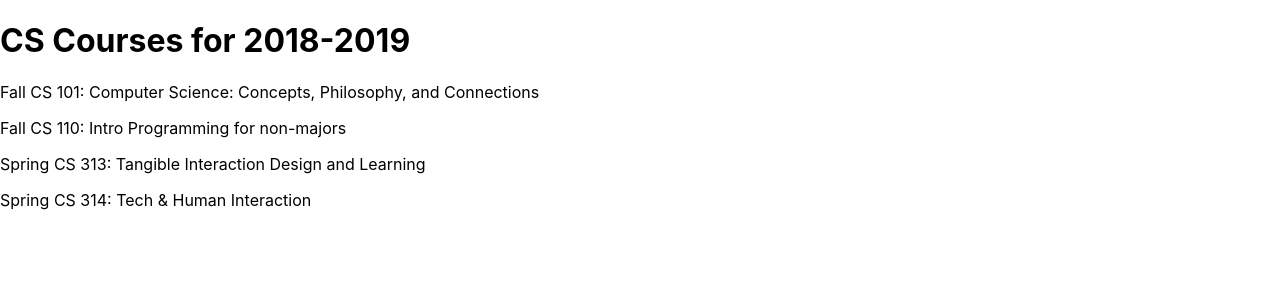
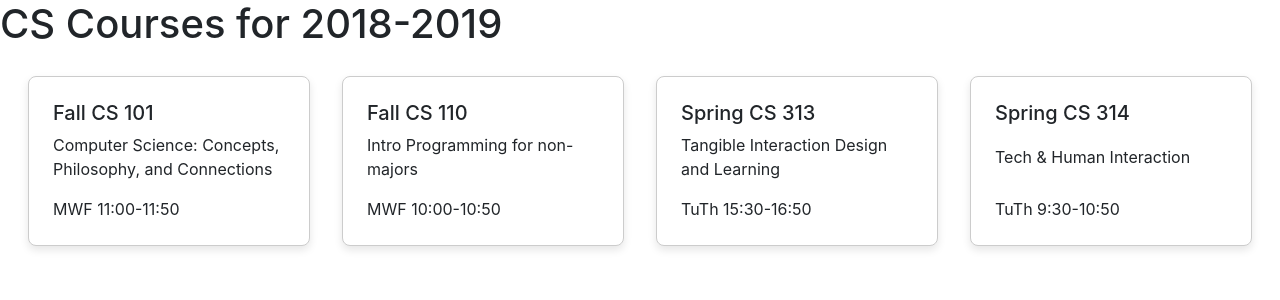
Before and after one commit to ZL-Asica/F24-CS392-ReactTutorial, a React (Vite) app: page / in a window 1280 px wide. Shown: the top 300 px of the page. Built offline with nearby package versions, Linux system fonts and the light colour scheme.

Commit message:
Add style

```diff
--- a/index.html
+++ b/index.html
@@ -5,6 +5,7 @@
     <link rel="icon" type="image/svg+xml" href="/favicon.svg" />
     <meta name="viewport" content="width=device-width, initial-scale=1.0" />
     <title>CS Course Scheduler</title>
+    <link rel="stylesheet" href="https://cdn.jsdelivr.net/npm/bootstrap@5.3.3/dist/css/bootstrap.min.css" integrity="sha256-PI8n5gCcz9cQqQXm3PEtDuPG8qx9oFsFctPg0S5zb8g=" crossorigin="anonymous">
   </head>
   <body>
     <div id="root"></div>
--- /dev/null
+++ b/src/components/CourseList.css
@@ -0,0 +1,19 @@
+.course-list {
+  display: grid;
+  grid-template-columns: repeat(auto-fill, minmax(250px, 1fr));
+  gap: 16px;
+  margin: 20px;
+}
+
+.card {
+  border: 1px solid #ccc;
+  border-radius: 8px;
+  box-shadow: 0 4px 8px rgba(0, 0, 0, 0.1);
+}
+
+.card-body {
+  display: flex;
+  flex-direction: column;
+  justify-content: space-between;
+  height: 100%;
+}
--- a/src/components/CourseList.jsx
+++ b/src/components/CourseList.jsx
@@ -1,43 +1,16 @@
+import React from 'react';
+import './CourseList.css';
+
 const CourseList = ({ courses }) => {
-
-  // "courses": {
-  //   "F101" : {
-  //     "term": "Fall",
-  //     "number": "101",
-  //     "meets" : "MWF 11:00-11:50",
-  //     "title" : "Computer Science: Concepts, Philosophy, and Connections"
-  //   },
-  //   "F110" : {
-  //     "term": "Fall",
-  //     "number": "110",
-  //     "meets" : "MWF 10:00-10:50",
-  //     "title" : "Intro Programming for non-majors"
-  //   },
-  //   "S313" : {
-  //     "term": "Spring",
-  //     "number": "313",
-  //     "meets" : "TuTh 15:30-16:50",
-  //     "title" : "Tangible Interaction Design and Learning"
-  //   },
-  //   "S314" : {
-  //     "term": "Spring",
-  //     "number": "314",
-  //     "meets" : "TuTh 9:30-10:50",
-  //     "title" : "Tech & Human Interaction"
-  //   }
-  // }
-
-  // return be like this
-  // Fall CS 101: Computer Science: Concepts, Philosophy, and Connections
-  // Fall CS 110: Intro Programming for non-majors
-  // Spring CS 313: Tangible Interaction Design and Learning
-  // Spring CS 314: Tech & Human Interaction
-
   return (
-    <div>
+    <div className="course-list">
       {Object.values(courses).map(course => (
-        <div key={course.number}>
-          <p>{course.term} CS {course.number}: {course.title}</p>
+        <div className="card m-2 p-2" key={course.number}>
+          <div className="card-body">
+            <h5 className="card-title">{course.term} CS {course.number}</h5>
+            <p className="card-text">{course.title}</p>
+            <p className="card-text">{course.meets}</p>
+          </div>
         </div>
       ))}
     </div>
```
